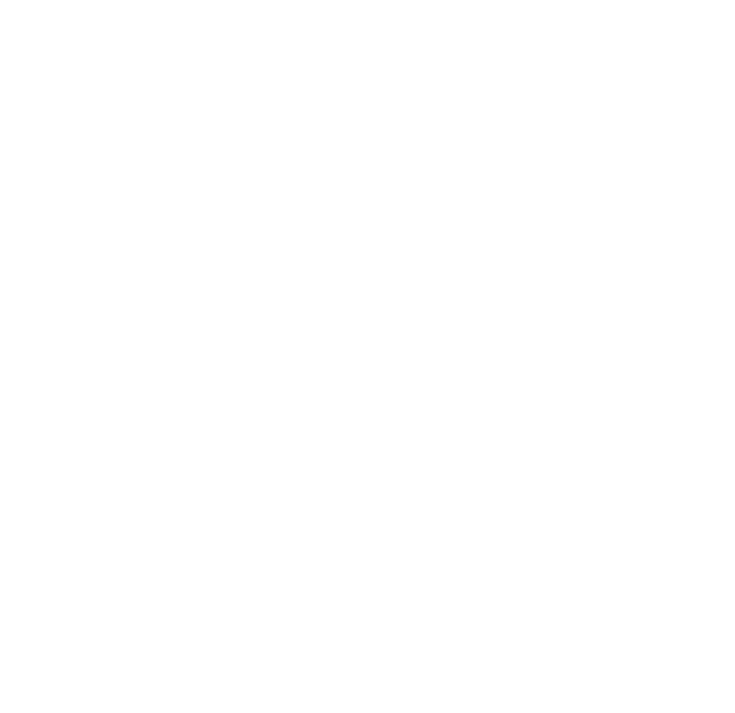
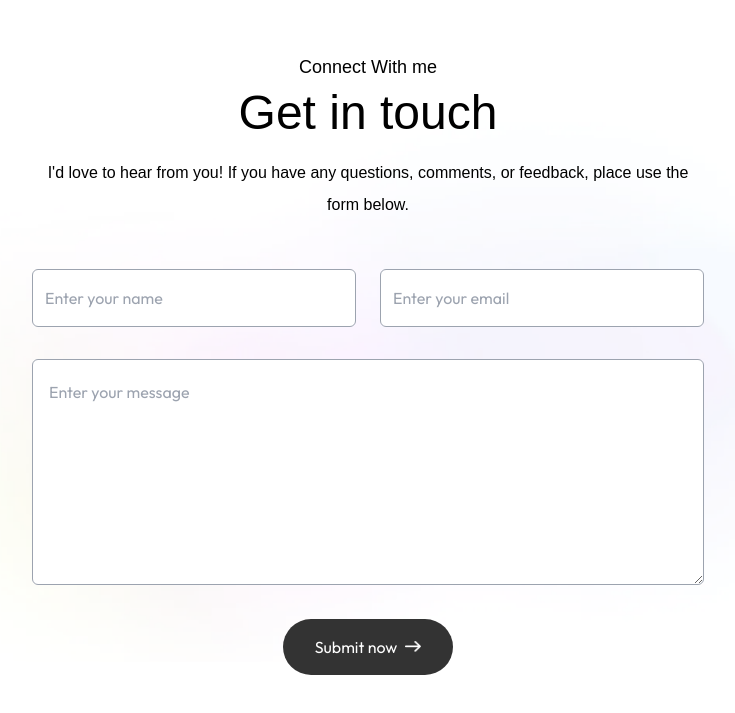
Before and after one commit to jahedripon9/nextjs_portfolio, a Next.js app: page / in a window 1280 px wide. Shown: the part 3700-4413 px from the top of the page, without its empty margins (272-1007 px from the left). Before the commit the page ends 3713 px from the top, so only its background shows below. Built offline with nearby package versions, Linux system fonts and the light colour scheme; a web font is replaced by a local one.

Commit message:
contact  Section

```diff
--- /dev/null
+++ b/app/components/Contact.jsx
@@ -0,0 +1,53 @@
+import { assets } from '@/assets/assets'
+import Image from 'next/image'
+import React, { useState } from 'react'
+
+const Contact = () => {
+
+    const [result, setResult] = useState("");
+
+    const onSubmit = async (event) => {
+        event.preventDefault();
+        setResult("Sending....");
+        const formData = new FormData(event.target);
+
+        formData.append("access_key", "07479318-09b8-472a-86bb-24bec82782a7");
+
+        const response = await fetch("https://api.web3forms.com/submit", {
+            method: "POST",
+            body: formData
+        });
+
+        const data = await response.json();
+
+        if (data.success) {
+            setResult("Form Submitted Successfully");
+            event.target.reset();
+        } else {
+            console.log("Error", data);
+            setResult(data.message);
+        }
+    };
+
+    return (
+        <div id='contact' className='w-full px-[12%] py-10 scroll-mt-20 bg-[url("/footer-bg-color.png")] bg-no-repeat bg-center bg-[length:90%_auto]'>
+            <h4 className='text-center mb-2 text-lg font-ovo'>Connect With me </h4>
+            <h2 className='text-center text-5xl font-ovo'>Get in touch</h2>
+            <p className='text-center max-w-2xl mx-auto mt-5 mb-12 font-ovo'>I'd love to hear from you! If you have any questions, comments, or feedback, place use the form below.</p>
+
+            <form onSubmit={onSubmit} className='max-w-2xl mx-auto'>
+                <div className='grid grid-cols-auto gap-6 mt-10 mb-8'>
+                    <input className='flex-1 p-3 outline-none border-[0.5px] border-gray-400 rounded-md bg-white' type='text' placeholder='Enter your name' required name='name' />
+                    <input className='flex-1 p-3 outline-none border-[0.5px] border-gray-400 rounded-md bg-white' type='email' placeholder='Enter your email' required name='email' />
+                </div>
+                <textarea className='w-full p-4 outline-none border-gray-400 border-[0.5px] rounded-md bg-white mb-6' rows='6' placeholder='Enter your message' required name='message' ></textarea>
+                <button className='py-3 px-8 w-max flex items-center justify-between gap-2 bg-black/80 text-white rounded-full mx-auto hover:bg-black duration-500' type='submit'>Submit now <Image src={assets.right_arrow_white} alt='' className='w-4' /></button>
+
+                <p className='mt-4'>{result}</p>
+            </form>
+
+        </div>
+    )
+}
+
+export default Contact
--- a/app/page.js
+++ b/app/page.js
@@ -1,5 +1,6 @@
 'use client';
 import About from "./components/About";
+import Contact from "./components/Contact";
 import Header from "./components/Header";
 import Navbar from "./components/Navbar";
 import Services from "./components/Services";
@@ -13,6 +14,7 @@
       <About />
       <Services />
       <Work />
+      <Contact />
     </>
   );
 }
```
